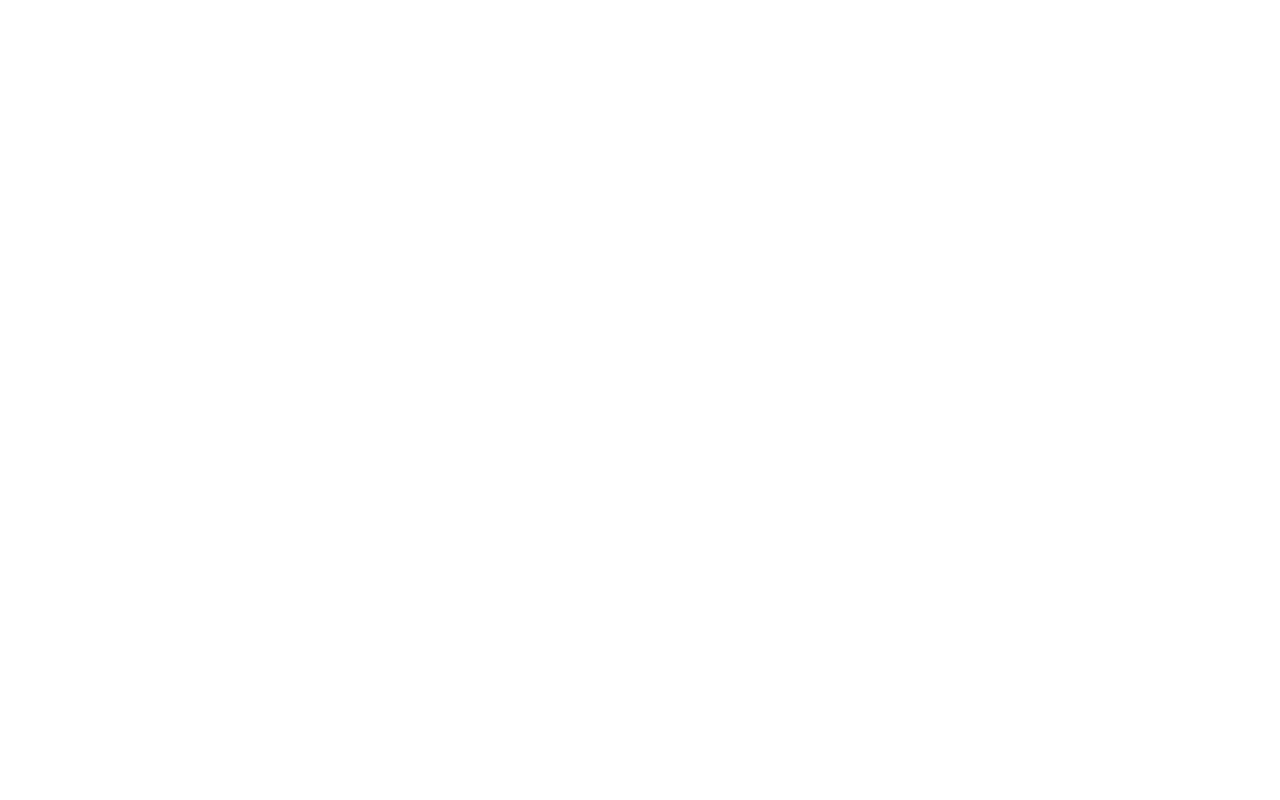
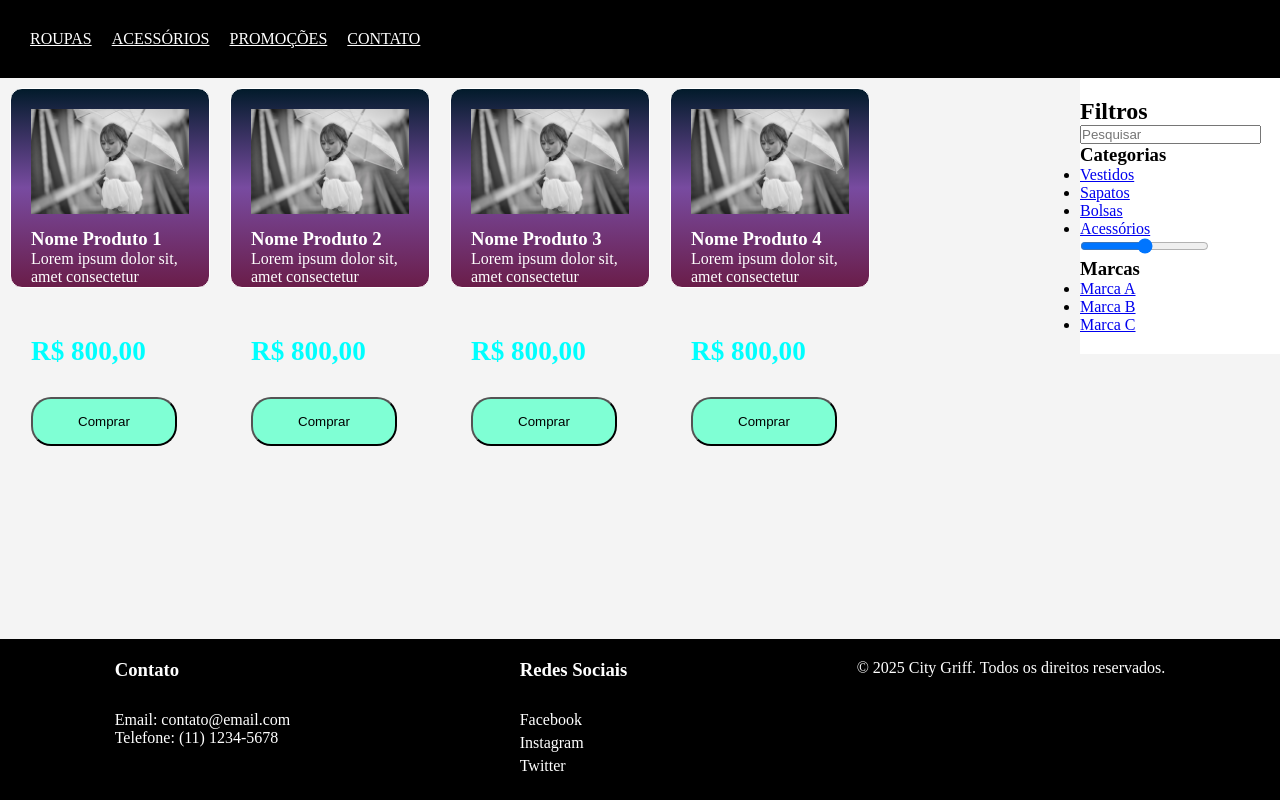
Before and after one commit to mila-droid7/front-end-10-04, a plain HTML site: page index.html in a window 1280 px wide. Drawn offline with Linux system fonts and the light colour scheme.

Commit message:
Add files via upload

```diff
--- a/index.html
+++ b/index.html
@@ -1,11 +1,111 @@
 <!DOCTYPE html>
-<html lang="en">
+<html lang="pt-br">
 <head>
     <meta charset="UTF-8">
     <meta name="viewport" content="width=device-width, initial-scale=1.0">
-    <title>loja grife</title>
+    <!-- ADICIONANDO ICONE -->
+    <link rel="shortcut icon" href="">
+    <!-- CHAMANDO O CSS EXTERNO -->
+    <link rel="stylesheet" href="./src/css/estilo.css">
+    <title>Loja Griffe</title>
 </head>
 <body>
+    <div id="container">
+        <header>
+            <nav>
+                <ul>
+                    <li><a href="#">Roupas</a></li>
+                    <li><a href="#">Acessórios</a></li>
+                    <li><a href="#">Promoções</a></li>
+                    <li><a href="#">Contato</a></li>
+                </ul>
+            </nav>
+        </header>
+
+        <div id="conteudo">
+            <main>
+                <article class="produto">
+                    <img src="./src/assets/imagemmulher.jpg" alt=""/>
+                    <h3>Nome Produto 1</h3>
+                    <p>Lorem ipsum dolor sit, amet consectetur</p>
+                    <p class="preco">R$ 800,00</p>
+                    <button type="submit">Comprar</button>
+                </article>
+
+                <article class="produto">
+                    <img src="./src/assets/imagemmulher.jpg" alt=""/>
+                    <h3>Nome Produto 2</h3>
+                    <p>Lorem ipsum dolor sit, amet consectetur</p>
+                    <p class="preco">R$ 800,00</p>
+                    <button type="submit">Comprar</button>
+                </article>
+
+                <article class="produto">
+                    <img src="./src/assets/imagemmulher.jpg" alt=""/>
+                    <h3>Nome Produto 3</h3>
+                    <p>Lorem ipsum dolor sit, amet consectetur</p>
+                    <p class="preco">R$ 800,00</p>
+                    <button type="submit">Comprar</button>
+                </article>
+
+                <article class="produto">
+                    <img src="./src/assets/imagemmulher.jpg" alt=""/>
+                    <h3>Nome Produto 4</h3>
+                    <p>Lorem ipsum dolor sit, amet consectetur</p>
+                    <p class="preco">R$ 800,00</p>
+                    <button type="submit">Comprar</button>
+                </article>
+
+            </main>
+            <aside>
+                <h2>Filtros</h2>
+                <input type="text" placeholder="Pesquisar"/>
+                <div class="filtro">
+                    <h3>Categorias</h3>
+                    <ul>
+                        <li><a href="#">Vestidos</a></li>
+                        <li><a href="#">Sapatos</a></li>
+                        <li><a href="#">Bolsas</a></li>
+                        <li><a href="#">Acessórios</a></li>
+                    </ul>
+                </div>
+
+                <div class="filtro">
+                    <input type="range" min="0" max="1000" value="500"/>
+                </div>
+
+                <div class="filtro">
+                    <h3>Marcas</h3>
+                    <ul>
+                        <li><a href="#">Marca A</a></li>
+                        <li><a href="#">Marca B</a></li>
+                        <li><a href="#">Marca C</a></li>
+                    </ul>
+                </div>
+            </aside>
+        </div>
+        <footer>
+            <div class="footer-content">
+                <div class="contato">
+                    <h3>Contato</h3>
+                    <p>Email: contato@email.com</p>
+                    <p>Telefone: (11) 1234-5678</p>
+                </div>
+                <div class="redesSociais">
+                    <h3>Redes Sociais</h3>
+                    <ul>
+                        <li><a href="#">Facebook</a></li>
+                        <li><a href="#">Instagram</a></li>
+                        <li><a href="#">Twitter</a></li>
+                    </ul>
+                </div>
+                <div class="direitos">
+                    <p>&copy; 2025 City Griff. Todos os direitos reservados.</p>
+                </div>
+            </div>
+        </footer>
+
+    </div>
 
 </body>
 </html>
--- a/src/css/estilo.css
+++ b/src/css/estilo.css
@@ -0,0 +1,150 @@
+*{
+    margin:0;
+    padding:0;
+    box-sizing: border-box;
+}
+body{
+    background: #f4f4f4;
+}
+
+#container{
+    display: flex;
+    flex-direction: column;
+    min-height: 100vh;
+}
+header{
+    background: #000;
+    color:#fff;
+    padding: 20px;
+}
+
+header nav ul{
+    list-style: none;
+    padding: 0;
+             /*top,bottom E right e left*/
+    margin: 10px 0;
+    display: flex;
+}
+
+header nav ul li a{
+    color:#fff;
+    text-transform: uppercase;
+    padding: 5px 10px;
+
+}
+header nav ul li a:hover{
+    text-decoration: underline 5px greenyellow;
+}
+
+
+#conteudo{
+    display: grid;
+    grid-template-columns: 1fr 200px;
+}
+
+main{
+    display: flex;
+    flex-wrap: wrap;
+
+}
+
+.produto{
+    width: 200px;
+    height: 200px;
+    margin: 10px;
+    padding: 20px;
+    border: 1px solid white;
+    background-image: linear-gradient(#021b2b,#784ba0,#6a1d49);
+    color: white;
+    border-radius: 12px;
+
+}
+
+.produto img{
+    max-width: 100%;
+    height: auto;
+    margin-bottom: 10px;
+}
+
+.preco{
+    font-weight: 800;
+    margin-top: 50px;
+    color: aqua;
+    font-size: 1.7rem;
+}
+
+button{
+    background: aquamarine;
+    margin-top: 30px;
+    padding: 15px 45px;
+    border-radius: 20px;
+    cursor: pointer;
+}
+
+button:hover{
+    background-color: black;
+    color: antiquewhite;
+}
+
+aside{
+    width: 200px;
+    background-color: white;
+    padding: 20px 0;
+}
+
+footer{
+    background: black;
+    color: white;
+    padding: 20px 0;
+    margin-top: auto;
+}
+
+.footer-content{
+    display: flex;
+    justify-content: space-around;
+    max-width: 100%;
+    margin: 0 auto;
+}
+
+.footer-content h3{
+    margin-bottom: 30px;
+}
+
+.footer-content ul{
+    list-style: none;
+    padding: 0;
+}
+
+.footer-content li{
+    margin-bottom: 5px;
+}
+
+.footer-content a{
+    color: white;
+    text-decoration: none;
+}
+
+
+/*responsividade*/
+
+@media (max-widht:768px){
+    header nav ul{
+
+        display: flex;
+        flex-direction: column;
+        gap:1rem;
+        align-items: center;
+    }
+    header nav ul li{
+        margin: 0;
+
+    }
+
+    #conteudo{
+        grid-template-columns: 1fr;
+    }
+
+    aside{
+        display: none;
+    }
+}
```
